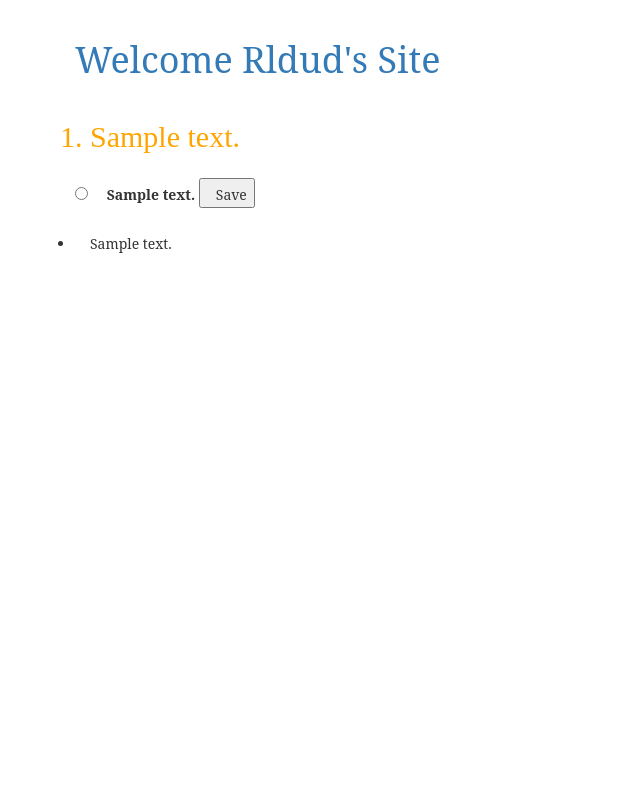
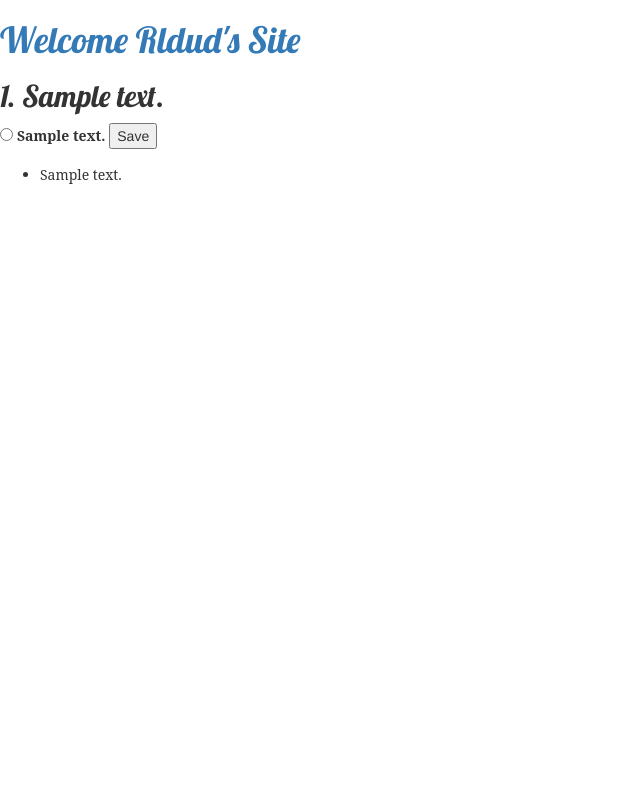
Before and after one commit to Kim-kiyeong/django, a Django app: page /polls_3/1/ in a window 1280 px wide. Shown: the whole page, without its empty margins (0-640 px from the left). Run offline with Django 3.2, Linux system fonts and the light colour scheme; tables that the repository leaves empty hold one stand-in row (values such as "Sample post"); some libraries are stand-ins or nearby versions.

Commit message:
6th Django Practice - form ok

```diff
--- a/Sixth/polls_3/static/css/style.css
+++ b/Sixth/polls_3/static/css/style.css
@@ -1,13 +1,15 @@
-*{
-    font-family: 'serif';
-    padding-left : 15px;
-    padding-top: 5px;
+.main-title{
+    font-family:'Lobster';
+    color:'black';
 }
-.title{
-    font-family: '메이플스토리';
-    color: orange;
+.title {
+    font-family : 'Lobster';
+    color:'orange';
 }
-a{
-    text-decoration: none;
-    color: green;
+.text {
+    font-family : 'serif';
+    color:'green';
 }
+.text-link{
+    text-decoration:'none';
+}
--- a/Sixth/polls_3/templates/polls_3/base.html
+++ b/Sixth/polls_3/templates/polls_3/base.html
@@ -9,11 +9,12 @@
         <link href="//fonts.googleapis.com/css?family=Lobster&subset=latin,latin-ext" rel="stylesheet" type="text/css">
     </head>
     <body>
-        <div class="title">
-            <h1>Welcome Rldud's Site</h1>
+        <div >
+            <a href="/"><h1 class="main-title">Welcome Rldud's Site</h1></a>
         </div>
         <div>
-            <p><a href="{% url 'index' %}">If you want to go detail site, Click this.</a></p>
+            {% block content %}
+            {% endblock %}
         </div>
     </body>
 </html>
--- a/Sixth/polls_3/templates/polls_3/detail.html
+++ b/Sixth/polls_3/templates/polls_3/detail.html
@@ -1,33 +1,29 @@
-{% load static %}
+{% extends 'polls_3/base.html' %}
 
-<link rel="stylesheet" href="{% static 'css/style.css' %}">
-<link rel="stylesheet" href="//maxcdn.bootstrapcdn.com/bootstrap/3.2.0/css/bootstrap.min.css">
-<link rel="stylesheet" href="//maxcdn.bootstrapcdn.com/bootstrap/3.2.0/css/bootstrap-theme.min.css">
-
-<div class="title">
-    <h1><a href="{% url 'index' %}">Welcome Rldud's Site</a></h1>
-</div>
+{% block content %}
     <div>
         <h2 class="title">{{ question.id }}. {{ question.question_text }}</h2>
     </div>
     <div>
         {% if error_message %}
-            <p>{{ error_message }}</p>
+            <p><strong>{{ error_message }}</strong></p>
         {% endif %}
-
         <div>
             <form action="{% url 'vote' question.id %}" method="post">
                 {% csrf_token %}
                 {% for choice in question.choice_set.all %}
                     <input type="radio" name="choice" id="choice{{ forloop.counter }}" value="{{ choice.id }}">
-                    <label for="choice{{ forloop.counter }}">{{ choice.choice_text }}</label>
-                {% endfor %}
+                   <label for="choice{{ forloop.counter }}" class="text">{{ choice.choice_text }}</label>
+               {% endfor %}
                 <input type="submit" value="Save">
             </form>
+        </div>
+        <div>
             <ul>
                 {% for comment in question.comment_set.all %}
-                    <li>{{ comment.comment_text }}</li>
+                <li class="text">{{ comment.comment_text }}</li>
                 {% endfor %}
             </ul>
         </div>
     </div>
+{% endblock %}
--- a/Sixth/polls_3/urls.py
+++ b/Sixth/polls_3/urls.py
@@ -2,7 +2,7 @@ from django.urls import path
 from . import views
 
 urlpatterns = [
-    path('polls_3/', views.IndexView.as_view(), name='index'),
+    path('', views.IndexView.as_view(), name='index'),
     path('polls_3/<int:pk>/', views.DetailView.as_view(), name='detail'),
     path('polls_3/<int:pk>/results/', views.ResultsView.as_view(), name='results'),
     path('polls_3/<int:pk>/vote/', views.vote, name='vote'),
--- a/Sixth/polls_3/views.py
+++ b/Sixth/polls_3/views.py
@@ -10,7 +10,7 @@ class IndexView(generic.ListView):
     context_object_name = 'list_of_question'
 
     def get_queryset(self):
-        return Question.objects.order_by('-pub_date')[:5]
+        return Question.objects.order_by('pub_date')[:5]
 
 class DetailView(generic.DetailView):
     model = Question
```
Also changed, not shown: Sixth/polls_3/templates/polls_3/edit.html (+4 -9 lines), Sixth/polls_3/templates/polls_3/index.html (+9 -19 lines), Sixth/polls_3/templates/polls_3/results.html (+9 -14 lines).
